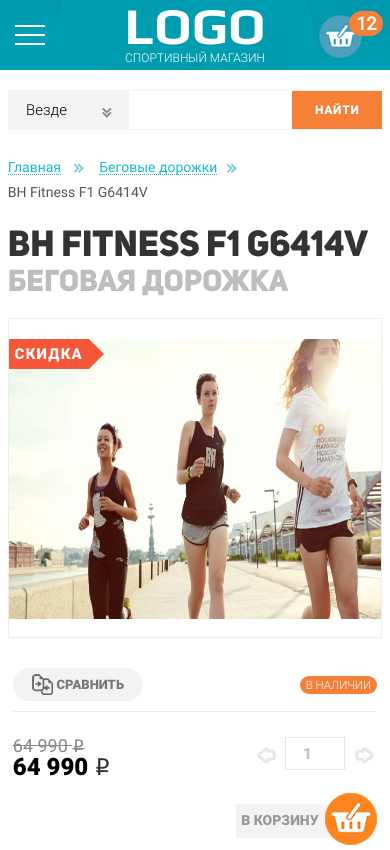
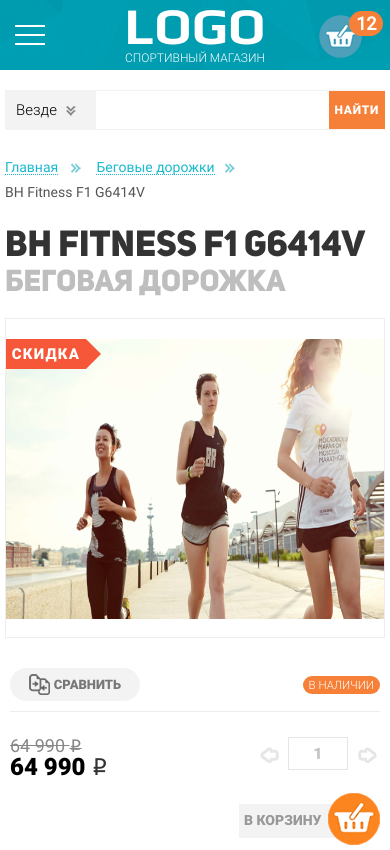
Before and after one commit to Valikduplii/logo-product, a plain HTML site: page index.html in a window 390 px wide. Shown: the top 850 px of the page. Drawn offline with nearby package versions, Linux system fonts and the light colour scheme.

Commit message:
Add files via upload

```diff
--- a/css/style.css
+++ b/css/style.css
@@ -68,6 +68,14 @@ h5,
 h6 {
    font-size: inherit;
    font-weight: inherit;
+}
+input[type='number'] {
+   -moz-appearance:textfield;
+}
+
+input::-webkit-outer-spin-button,
+input::-webkit-inner-spin-button {
+   -webkit-appearance: none;
 }
 .wrapper {
    min-height: 100%;
@@ -1049,53 +1057,6 @@ main{
 .main.active {
    min-height: 1200px;
 }
-.search {
-   display: flex;
-   flex-direction: column;
-   margin: 0px 0px 25px 0px;
-   position: relative;
-   max-width: 100%;
-}
-.search__area {
-   display: flex;
-}
-.search__text.active:hover .search__list {
-   display: block;
-}
-.search__body {
-   width: 100%;
-   display: flex;
-   border: 1px solid rgb(243, 243, 243);
-   border-right: 0px;
-   height: 40px;
-}
-.search__left {
-   width: 12.5%;
-   background-color: rgba(243, 243, 243, 1);
-   display: flex;
-   justify-content: space-around;
-   flex: 0 0 120px;
-   width: 120px;
-   font-family: "RobotoLight";
-   font-size: 15px;
-   padding: 12px 0px 0px 0px;
-   cursor: pointer;
-}
-.search__left object {
-}
-.search__arrow {
-   height: 10px;
-}
-.search__arrow.active img {
-   transform: rotate(180deg);
-}
-.search__icon {
-   background-image: url("../image/searchmain.png");
-   position: relative;
-   background-repeat: no-repeat;
-   padding-left: 17px;
-   top: -1px;
-}
 .search__text {
    display: flex;
    margin: 0px 0px 0px -15px;
@@ -1104,6 +1065,127 @@ main{
    padding: 0px 0px 0px 10px;
    margin: 0;
    cursor: pointer;
+}
+.search__menu {
+   display: flex;
+   overflow: hidden;
+}
+.search__field {
+   height: 40px;
+   border: 0px;
+   background-color: rgba(243, 243, 243, 0);
+   color: rgba(153, 153, 153, 1);
+   padding: 0px 10px;
+   overflow: hidden;
+   flex: 1 1;
+}
+.search__button {
+   background-color: rgba(246, 128, 56, 1);
+   border: 0px solid rgba(246, 128, 56, 0);
+   color: #fff;
+   height: 38px;
+   font-family: "RobotoBlack";
+   font-size: 12px;
+   text-transform: uppercase;
+   letter-spacing: 0.7px;
+}
+.search-page__title{
+   display: inline-block;
+   padding: 0px 0px 0px 5px;
+}
+.search-page__title span:last-child {
+   display: none;
+   border-bottom: 1px dotted
+}
+.search-page__title._categories span {
+   display: none;
+   border-bottom: 1px dotted
+}
+.search-page__title._categories.search-page__title span:last-child {
+   display: inline-block;
+}
+.search-page__title:before {
+   content: '';
+   background: url("../image/searchmain.png") no-repeat left;
+   padding-left: 17px;
+}
+.search-page__title span{
+   margin: 0px 5px;
+}
+.search__arrow.active img{
+   transform: rotate(180deg);
+}
+.search {
+   display: flex;
+   flex-direction: column;
+   margin: 0px 0px 25px 0px;
+   position: relative;
+   max-width: 100%;
+}
+.search__area {
+   display: flex;
+}
+.search__text.active:hover .search__list {
+   display: block;
+}
+.search__body {
+   width: 100%;
+   border: 1px solid rgb(243, 243, 243);
+   border-right: 0px;
+   height: 40px;
+}
+.search__left {
+   background-color: rgba(243, 243, 243, 1);
+   font-family: "RobotoLight";
+   font-size: 15px;
+   padding: 12px 0px;
+   cursor: pointer;
+   float: left;
+   min-width: 90px;
+   display: inline-block;
+}
+.search__arrow {
+   display: inline-block;
+   margin: 0px 10px 0px 0px;
+}
+.search__arrow img {
+   vertical-align: middle;
+}
+.search__arrow.active img {
+   transform: rotate(180deg);
+}
+.search__list {
+   display: none;
+   border: 1px solid rgba(153, 153, 153, 0.2);
+   border-top: 0px;
+   border-bottom: 3px solid rgba(246, 128, 56, 1);
+}
+.search__list.active {
+   display: block;
+   border: 1px solid rgba(153, 153, 153, 0.2);
+   border-top: 0px;
+   border-bottom: 3px solid rgba(246, 128, 56, 1);
+   width: 100%;
+   position: absolute;
+   top: 40px;
+}
+.search_row {
+   display: flex;
+   justify-content: space-between;
+   background: #fff;
+}
+.search__item:last-child {
+   border: 0px;
+}
+.search__item {
+   display: flex;
+   flex: 1 1 33.333%;
+   width: 33.333%;
+   flex-direction: column;
+   font-family: "RobotoLight";
+   margin: 0px 5px 0px 15px;
+   padding: 0px 0px 35px 0px;
+   border-right: 1px solid rgba(153, 153, 153, 0.2);
 }
 .search__list {
    display: none;
@@ -1200,34 +1282,93 @@ main{
 .item__text_s a:hover {
    color: rgba(246, 128, 56, 1);
 }
-.search__middle {
-   width: 80%;
-   height: 40px;
+.search__menu {
+   display: flex;
+   overflow: hidden;
 }
 .search__field {
-   width: 100%;
    height: 40px;
    border: 0px;
    background-color: rgba(243, 243, 243, 0);
    color: rgba(153, 153, 153, 1);
    padding: 0px 10px;
-}
-.search__right {
-   position: relative;
-   height: 38px;
-   left: 0;
-   border: 0px solid rgba(246, 128, 56, 1);
+   overflow: hidden;
+   flex: 1 1;
 }
 .search__button {
    background-color: rgba(246, 128, 56, 1);
    border: 0px solid rgba(246, 128, 56, 0);
    color: #fff;
-   width: 90px;
    height: 38px;
    font-family: "RobotoBlack";
    font-size: 12px;
    text-transform: uppercase;
    letter-spacing: 0.7px;
+}
+.search-page__title{
+   display: inline-block;
+   padding: 0px 0px 0px 5px;
+}
+.search-page__title span:last-child {
+   display: none;
+   border-bottom: 1px dotted
+}
+.search-page__title._categories span {
+   display: none;
+   border-bottom: 1px dotted
+}
+.search-page__title._categories.search-page__title span:last-child {
+   display: inline-block;
+}
+.search-page__title:before {
+   content: '';
+   background: url("../image/searchmain.png") no-repeat left;
+   padding-left: 17px;
+}
+.search-page__title span{
+   margin: 0px 5px;
+}
+.search__arrow.active img{
+   transform: rotate(180deg);
+}
+.search {
+   display: flex;
+   flex-direction: column;
+   margin: 0px 0px 25px 0px;
+   position: relative;
+   max-width: 100%;
+}
+.search__area {
+   display: flex;
+}
+.search__text.active:hover .search__list {
+   display: block;
+}
+.search__body {
+   width: 100%;
+   border: 1px solid rgb(243, 243, 243);
+   border-right: 0px;
+   height: 40px;
+}
+.search__left {
+   background-color: rgba(243, 243, 243, 1);
+   font-family: "RobotoLight";
+   font-size: 15px;
+   padding: 12px 0px;
+   cursor: pointer;
+   float: left;
+   min-width: 90px;
+   display: inline-block;
+}
+.search__arrow {
+   display: inline-block;
+   margin: 0px 10px 0px 0px;
+}
+.search__arrow img {
+   vertical-align: middle;
+}
+.search__arrow.active img {
+   transform: rotate(180deg);
 }
 .news__title {
    font-family: "UniSansHeavyCAPS";
@@ -1425,20 +1566,7 @@ main{
 .checkbox__input:checked ~ .checkbox__text {
    color: #f68038;
 }
-.search-page__title{
-   display: block;
-}
-.search-page__title span:last-child {
-   display: none;
-   border-bottom: 1px dotted
-}
-.search-page__title._categories span {
-   display: none;
-   border-bottom: 1px dotted
-}
-.search-page__title._categories.search-page__title span:last-child {
-   display: block;
-}
+
 .mobile-window {
    box-shadow: -25px -3px 28px -37px #000000 inset;
 }
@@ -2203,7 +2331,6 @@ main{
    display: none;
    padding: 30px;
    background: #fafafa;
-   color: #666;
    line-height: 22px;
    font-size: 13px;
    font-family: 'RobotoLight';
@@ -2680,12 +2807,9 @@ display: block;
 @media (max-width: 768px) {
    .main {
       max-width: 100%;
-   }
-   .main{
       min-height: 1250px;
-   }
-   .search__middle {
-      width: 100%;
+      margin: 0px !important;
+      padding: 0px 5px;
    }
    .header__burger {
       display: none;
@@ -2781,6 +2905,9 @@ display: block;
    .search {
       margin: 0px 0px 20px 0px;
    }
+   .search-page__title:before {
+      display: none;
+   }
    .header__bck {
       height: 70px;
       background-image: url("../image/header/header__bck.png");
@@ -2789,7 +2916,6 @@ display: block;
       display: none;
    }
    .container {
-      margin: 0px;
       padding: 0;
    }
    .contacts__image{
@@ -2937,6 +3063,10 @@ display: block;
       text-align: right;
       float: right;
    }
+   .header__busket {
+      right: 3%;
+      transform: scale(0.85);
+   }
    .basket__text{
       float: right;
       margin: 20px 0px 0px 0px;
--- a/index.html
+++ b/index.html
@@ -565,22 +565,15 @@
             <div class="search">
                <div class="search__body">
                   <div class="search__left">
-                     <div class="search__icon"></div>
-                     <div class="search-page__title"><span>Везде</span><span data-text="Выбрано:"
-                           class="span_title"></span></div>
+                     <div class="search-page__title"><span>Везде</span><span data-text="Выбрано:" class="span_title"></span></div>
                      <div class="search__arrow">
                         <img src="image/arrowsearch.png">
                      </div>
                   </div>
-                  <div class="search__middle">
-                     <input type="text" class="search__field">
-                     </input>
+                  <div class="search__menu">
+                     <input type="text" class="search__field"></input>
+                     <button type="button" value="Найти" class="search__button">Найти</button>
                   </div>
-                  <a href="#">
-                     <div class="search__right">
-                        <button type="button" value="Найти" class="search__button">Найти</button>
-                     </div>
-                  </a>
                </div>
                <div class="search__list search-page__select">
                   <div class="search_row  search-page__categories categories-search">
```
